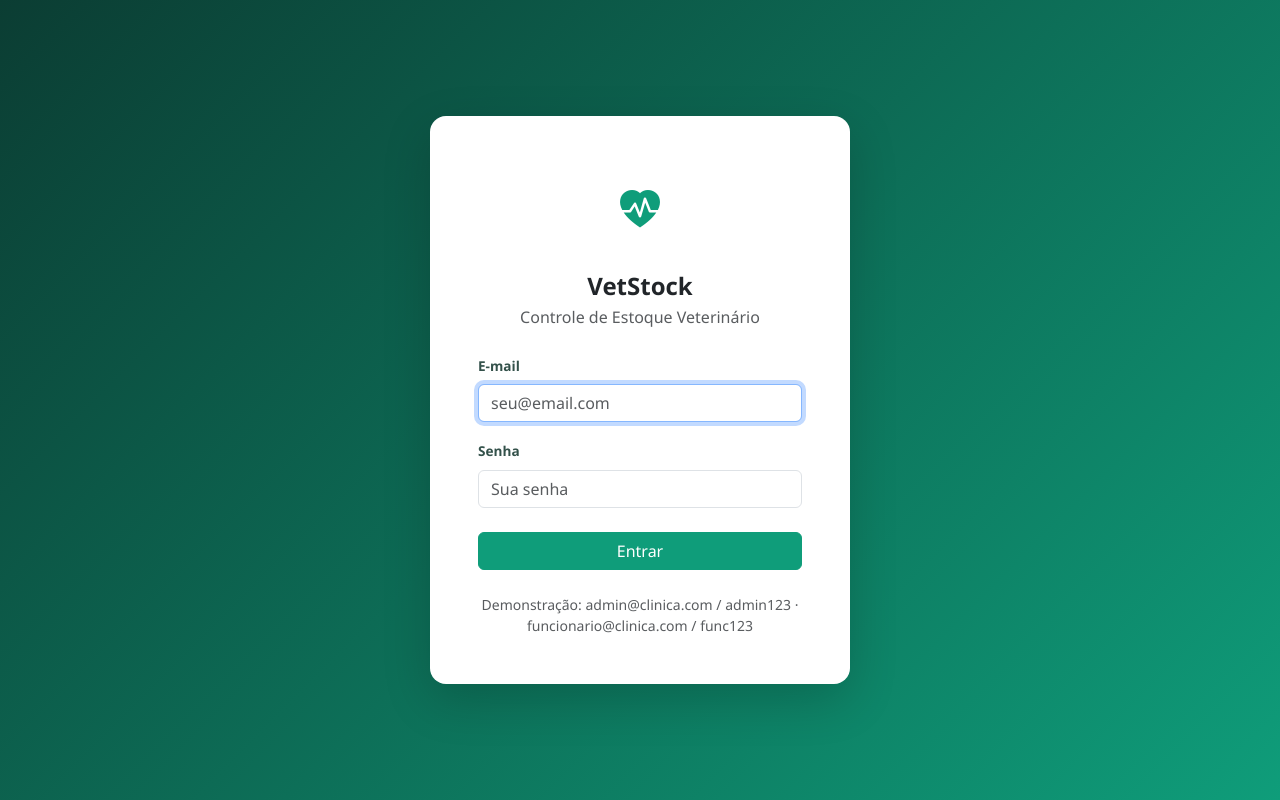
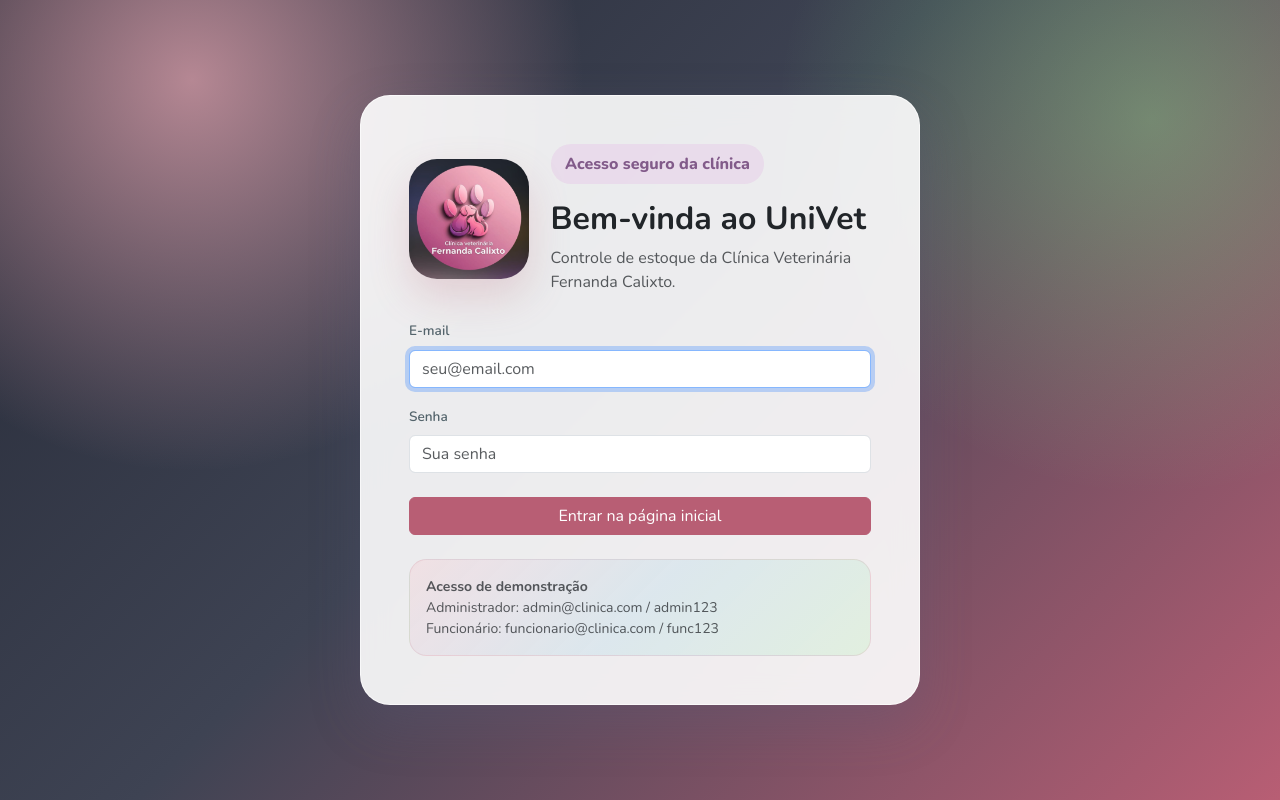
Before and after one commit to americodevluan/univet-estoque-veterinario, a React (Vite) app in the folder frontend/: page /login in a window 1280 px wide. Built offline with nearby package versions, Linux system fonts and the light colour scheme; no server answers.

Commit message:
feat: aplica identidade visual do UniVet

```diff
--- a/frontend/index.html
+++ b/frontend/index.html
@@ -2,9 +2,12 @@
 <html lang="pt-BR">
   <head>
     <meta charset="UTF-8" />
-    <link rel="icon" type="image/svg+xml" href="/favicon.svg" />
+    <link rel="icon" type="image/jpeg" href="/logo-clinica.jpg" />
+    <link rel="preconnect" href="https://fonts.googleapis.com" />
+    <link rel="preconnect" href="https://fonts.gstatic.com" crossorigin />
+    <link href="https://fonts.googleapis.com/css2?family=Nunito:wght@400;600;700;800&display=swap" rel="stylesheet" />
     <meta name="viewport" content="width=device-width, initial-scale=1.0" />
-    <title>VetStock — Controle de Estoque Veterinário</title>
+    <title>UniVet — Clínica Veterinária Fernanda Calixto</title>
   </head>
   <body>
     <div id="root"></div>
--- a/frontend/src/index.css
+++ b/frontend/src/index.css
@@ -1,32 +1,36 @@
 /* ============================================================
-   VetStock — Tema do sistema de controle de estoque veterinário
-   Identidade: clínica veterinária, fundo claro, tons de verde-teal
+   UniVet — identidade visual da Clínica Veterinária Fernanda Calixto
    ============================================================ */
 
 :root {
-  --vet-primary: #0f9d7a;
-  --vet-primary-dark: #0c7d61;
-  --vet-primary-light: #e6f5f0;
-  --vet-sidebar: #0b3d33;
-  --vet-sidebar-hover: #12544a;
-  --vet-bg: #f4f7f6;
-  --vet-card-border: #e6ecea;
+  --vet-primary: #b85e74;
+  --vet-primary-dark: #8f3c53;
+  --vet-primary-light: #fbe8ee;
+  --vet-sidebar: #252936;
+  --vet-sidebar-hover: #3e4353;
+  --vet-bg: #fff8f7;
+  --vet-card-border: rgba(95, 121, 131, 0.18);
   --vet-danger: #dc3545;
-  --vet-warning: #f59e0b;
-  --vet-success: #16a34a;
-  --vet-radius: 0.75rem;
-  --vet-shadow: 0 1px 3px rgba(16, 42, 36, 0.08), 0 4px 14px rgba(16, 42, 36, 0.06);
+  --vet-warning: #956038;
+  --vet-success: #3e7c5d;
+  --vet-radius: 1.25rem;
+  --vet-shadow: 0 16px 42px rgba(103, 93, 128, 0.14);
 
   --bs-primary: var(--vet-primary);
-  --bs-primary-rgb: 15, 157, 122;
+  --bs-primary-rgb: 184, 94, 116;
   --bs-link-color: var(--vet-primary);
   --bs-link-hover-color: var(--vet-primary-dark);
 }
 
 body {
-  background-color: var(--vet-bg);
-  font-family: "Segoe UI", system-ui, -apple-system, "Helvetica Neue", Arial, sans-serif;
-  color: #1c2b27;
+  min-height: 100vh;
+  background:
+    radial-gradient(circle at top left, rgba(255, 182, 193, 0.42), transparent 32%),
+    radial-gradient(circle at top right, rgba(152, 251, 152, 0.26), transparent 28%),
+    radial-gradient(circle at bottom right, rgba(135, 206, 235, 0.3), transparent 30%),
+    linear-gradient(180deg, #fffdfd, #fff8f7 40%, #f6fcff);
+  font-family: "Nunito", system-ui, -apple-system, "Segoe UI", sans-serif;
+  color: #24333d;
 }
 
 /* Botões */
@@ -58,17 +62,18 @@ body {
 
 /* Sidebar */
 .vet-sidebar {
-  background: linear-gradient(180deg, var(--vet-sidebar) 0%, #082d26 100%);
+  background: linear-gradient(180deg, var(--vet-sidebar) 0%, #1d2029 100%);
   min-height: 100vh;
   width: 240px;
 }
 
 .vet-sidebar .nav-link {
   color: rgba(255, 255, 255, 0.78);
-  border-radius: 0.5rem;
-  padding: 0.55rem 0.9rem;
-  margin-bottom: 0.2rem;
-  font-size: 0.92rem;
+  border-radius: 1rem;
+  padding: 0.7rem 0.9rem;
+  margin-bottom: 0.3rem;
+  font-size: 0.9rem;
+  font-weight: 700;
 }
 
 .vet-sidebar .nav-link:hover {
@@ -78,7 +83,8 @@ body {
 
 .vet-sidebar .nav-link.active {
   color: #fff;
-  background-color: var(--vet-primary);
+  background: linear-gradient(135deg, #ffb6c1, #dda0dd);
+  color: #4f3040;
 }
 
 .vet-sidebar .nav-link i {
@@ -91,12 +97,21 @@ body {
 }
 
 .vet-sidebar .vet-logo i {
-  color: #5eead4;
+  color: #ffb6c1;
+}
+
+.vet-sidebar .vet-logo-image {
+  width: 48px;
+  height: 48px;
+  object-fit: cover;
+  border-radius: 14px;
+  box-shadow: 0 8px 22px rgba(184, 94, 116, 0.28);
 }
 
 /* Topbar */
 .vet-topbar {
-  background: #fff;
+  background: rgba(255, 255, 255, 0.85);
+  backdrop-filter: blur(14px);
   border-bottom: 1px solid var(--vet-card-border);
 }
 
@@ -133,14 +148,51 @@ body {
   display: flex;
   align-items: center;
   justify-content: center;
-  background: linear-gradient(135deg, #0b3d33 0%, #0f9d7a 100%);
+  padding: 1.5rem;
+  background:
+    radial-gradient(circle at 15% 10%, rgba(255, 182, 193, 0.65), transparent 30%),
+    radial-gradient(circle at 90% 15%, rgba(152, 251, 152, 0.35), transparent 28%),
+    linear-gradient(135deg, #252936 0%, #3e4353 45%, #b85e74 100%);
 }
 
 .vet-login .card {
-  border: none;
-  border-radius: 1rem;
+  border: 1px solid rgba(255, 255, 255, 0.65);
+  border-radius: 1.875rem;
   width: 100%;
-  max-width: 420px;
+  max-width: 560px;
+  background: rgba(255, 255, 255, 0.9);
+  box-shadow: 0 20px 50px rgba(93, 91, 124, 0.25);
+  backdrop-filter: blur(14px);
+}
+
+.univet-login-brand {
+  display: grid;
+  grid-template-columns: 120px 1fr;
+  gap: 1.35rem;
+  align-items: center;
+}
+
+.univet-login-logo {
+  width: 120px;
+  height: 120px;
+  object-fit: cover;
+  border-radius: 1.75rem;
+  box-shadow: 0 18px 40px rgba(184, 94, 116, 0.22);
+}
+
+.univet-pill {
+  display: inline-flex;
+  padding: 0.5rem 0.9rem;
+  border-radius: 999px;
+  font-weight: 800;
+  background: rgba(221, 160, 221, 0.22);
+  color: #825b8a;
+}
+
+.univet-login-highlight {
+  border: 1px solid rgba(184, 94, 116, 0.14);
+  border-radius: 1.1rem;
+  background: linear-gradient(135deg, rgba(255, 182, 193, 0.22), rgba(135, 206, 235, 0.18), rgba(152, 251, 152, 0.18));
 }
 
 /* Cards do dashboard */
@@ -182,13 +234,13 @@ body {
 /* Ajustes gerais */
 .page-title {
   font-weight: 700;
-  color: #16302a;
+  color: #3b2b35;
 }
 
 .form-label {
   font-weight: 600;
   font-size: 0.85rem;
-  color: #33514a;
+  color: #53636b;
 }
 
 .text-muted-2 { color: #7a8b86; }
@@ -202,3 +254,14 @@ body {
   .card { border: none; box-shadow: none; }
   main { padding: 0 !important; }
 }
+
+@media (max-width: 575.98px) {
+  .univet-login-brand {
+    grid-template-columns: 1fr;
+    text-align: center;
+  }
+
+  .univet-login-logo {
+    margin: 0 auto;
+  }
+}
--- a/frontend/src/layouts/MainLayout.jsx
+++ b/frontend/src/layouts/MainLayout.jsx
@@ -112,10 +112,10 @@ function Sidebar() {
   return (
     <div className="vet-sidebar d-flex flex-column p-3">
       <div className="vet-logo d-flex align-items-center gap-2 mb-4 px-2">
-        <i className="bi bi-heart-pulse-fill fs-3"></i>
+        <img className="vet-logo-image" src="/logo-clinica.jpg" alt="UniVet" />
         <div>
-          <div className="fw-bold fs-5 lh-1">VetStock</div>
-          <div className="small opacity-75">Estoque Veterinário</div>
+          <div className="fw-bold fs-5 lh-1">UniVet</div>
+          <div className="small opacity-75">Clínica Veterinária</div>
         </div>
       </div>
 
@@ -163,10 +163,10 @@ export default function MainLayout() {
         <header className="vet-topbar d-flex align-items-center justify-content-between px-3 px-md-4 py-2">
           <div className="d-flex align-items-center gap-2">
             <span className="d-lg-none fw-bold text-primary">
-              <i className="bi bi-heart-pulse-fill me-1"></i>VetStock
+              <i className="bi bi-heart-pulse-fill me-1"></i>UniVet
             </span>
             <span className="text-muted d-none d-sm-inline small">
-              Controle de estoque de medicamentos e produtos veterinários
+              Clínica Veterinária Fernanda Calixto
             </span>
           </div>
           <div className="d-flex align-items-center gap-2">
@@ -188,7 +188,7 @@ export default function MainLayout() {
         </main>
 
         <footer className="text-center text-muted small py-3 border-top bg-white">
-          VetStock — Projeto Integrador · Controle de Estoque Veterinário
+          UniVet — Projeto Integrador · Clínica Veterinária Fernanda Calixto
         </footer>
       </div>
     </div>
--- a/frontend/src/pages/ConfiguracoesPage.jsx
+++ b/frontend/src/pages/ConfiguracoesPage.jsx
@@ -17,7 +17,7 @@ export default function ConfiguracoesPage() {
       <div className="card p-4 mb-3">
         <h2 className="h6 fw-bold mb-2">Sobre o sistema</h2>
         <p className="text-muted small mb-0">
-          <strong>VetStock</strong> — Sistema web de controle de estoque de medicamentos e produtos veterinários.
+          <strong>UniVet</strong> — Controle de estoque da Clínica Veterinária Fernanda Calixto.
           Projeto Integrador (PI) desenvolvido com React, Node.js, Express, Prisma e PostgreSQL.
           API REST documentada em <code>/api</code> para futura integração com o sistema principal da clínica.
         </p>
--- a/frontend/src/pages/LoginPage.jsx
+++ b/frontend/src/pages/LoginPage.jsx
@@ -26,14 +26,17 @@ export default function LoginPage() {
   }
 
   return (
-    <div className="vet-login p-3">
-      <div className="card shadow-lg p-4 p-md-5">
-        <div className="text-center mb-4">
-          <div className="d-inline-flex align-items-center justify-content-center bg-primary-light rounded-3 p-3 mb-3">
-            <i className="bi bi-heart-pulse-fill fs-1 text-primary"></i>
+    <div className="vet-login">
+      <div className="card p-4 p-md-5">
+        <div className="univet-login-brand mb-4">
+          <img className="univet-login-logo" src="/logo-clinica.jpg" alt="Clínica Veterinária Fernanda Calixto" />
+          <div>
+            <span className="univet-pill">Acesso seguro da clínica</span>
+            <h1 className="h2 fw-bold mt-3 mb-2">Bem-vinda ao UniVet</h1>
+            <p className="text-muted mb-0">
+              Controle de estoque da Clínica Veterinária Fernanda Calixto.
+            </p>
           </div>
-          <h1 className="h4 fw-bold mb-1">VetStock</h1>
-          <p className="text-muted mb-0">Controle de Estoque Veterinário</p>
         </div>
 
         {erro && (
@@ -75,14 +78,16 @@ export default function LoginPage() {
                 Entrando...
               </>
             ) : (
-              'Entrar'
+            'Entrar na página inicial'
             )}
           </button>
         </form>
 
-        <p className="text-muted small text-center mt-4 mb-0">
-          Demonstração: admin@clinica.com / admin123 · funcionario@clinica.com / func123
-        </p>
+        <div className="univet-login-highlight small text-muted p-3 mt-4">
+          <strong>Acesso de demonstração</strong><br />
+          Administrador: admin@clinica.com / admin123<br />
+          Funcionário: funcionario@clinica.com / func123
+        </div>
       </div>
     </div>
   );
--- a/frontend/src/pages/RelatoriosPage.jsx
+++ b/frontend/src/pages/RelatoriosPage.jsx
@@ -110,7 +110,7 @@ export default function RelatoriosPage() {
       {/* Conteúdo do relatório (área impressa) */}
       <div className="card p-4" ref={printRef}>
         <div className="d-none d-print-block text-center mb-3">
-          <h1 className="h5 fw-bold">VetStock — {config.titulo}</h1>
+          <h1 className="h5 fw-bold">UniVet — {config.titulo}</h1>
           <div className="small">Gerado em {new Date().toLocaleString('pt-BR')}</div>
         </div>
         <h2 className="h6 fw-bold d-print-none mb-3">{config.titulo}</h2>
```
Also changed, not shown: frontend/public/logo-clinica.jpg (added).
